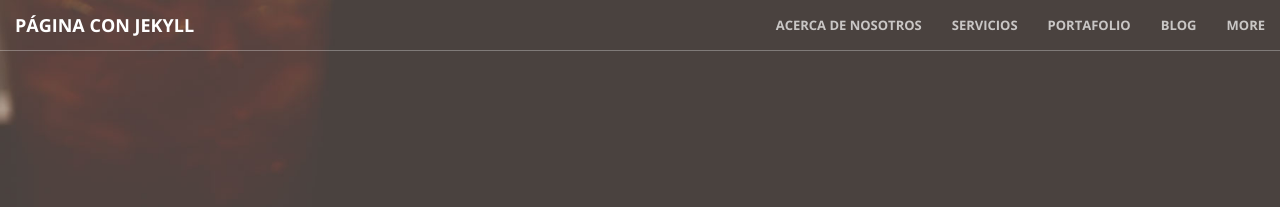
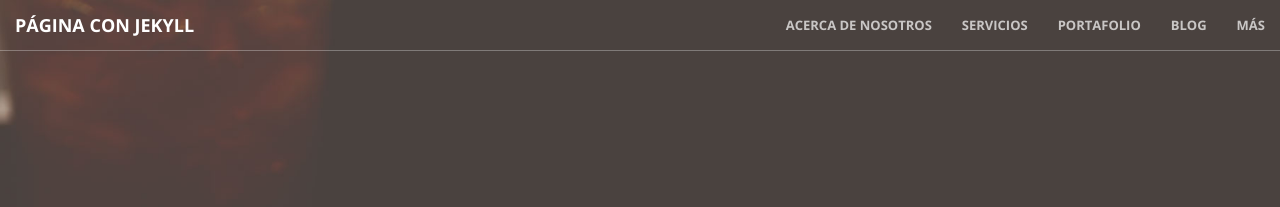
Before and after one commit to Dasapugo4444/jekyll-portal, a Jekyll site: the page built from index.html, in a window 1280 px wide. Shown: the top 207 px of the page. Built offline with Jekyll 4.4.1, drawn with Linux system fonts in a browser that asks for light colours.

Commit message:
Updated '_data/nav.yml' via CloudCannon

```diff
--- a/_data/nav.yml
+++ b/_data/nav.yml
@@ -6,5 +6,5 @@
   link: /portfolio.html
 - name: Blog
   link: /blog.html
-- name: More
+- name: Más
   link: /more.html
```
